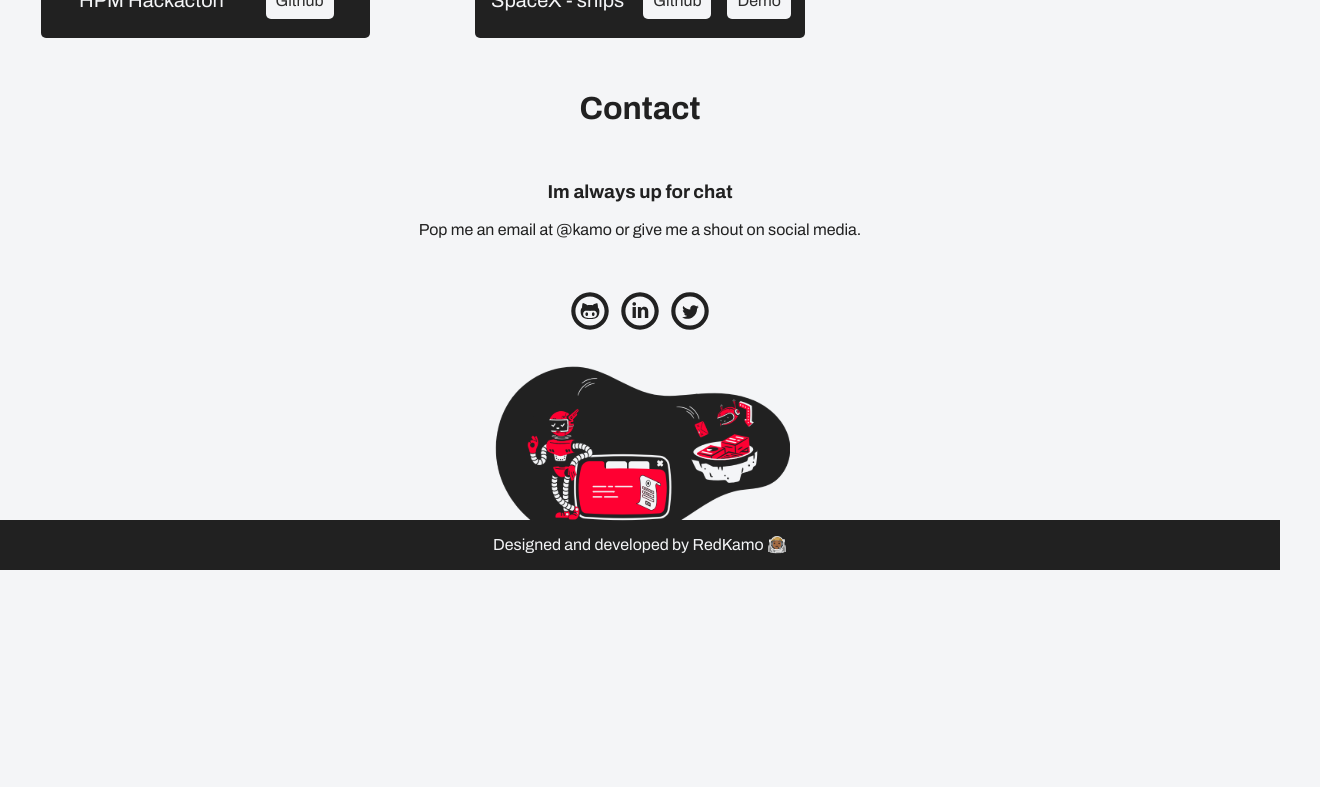
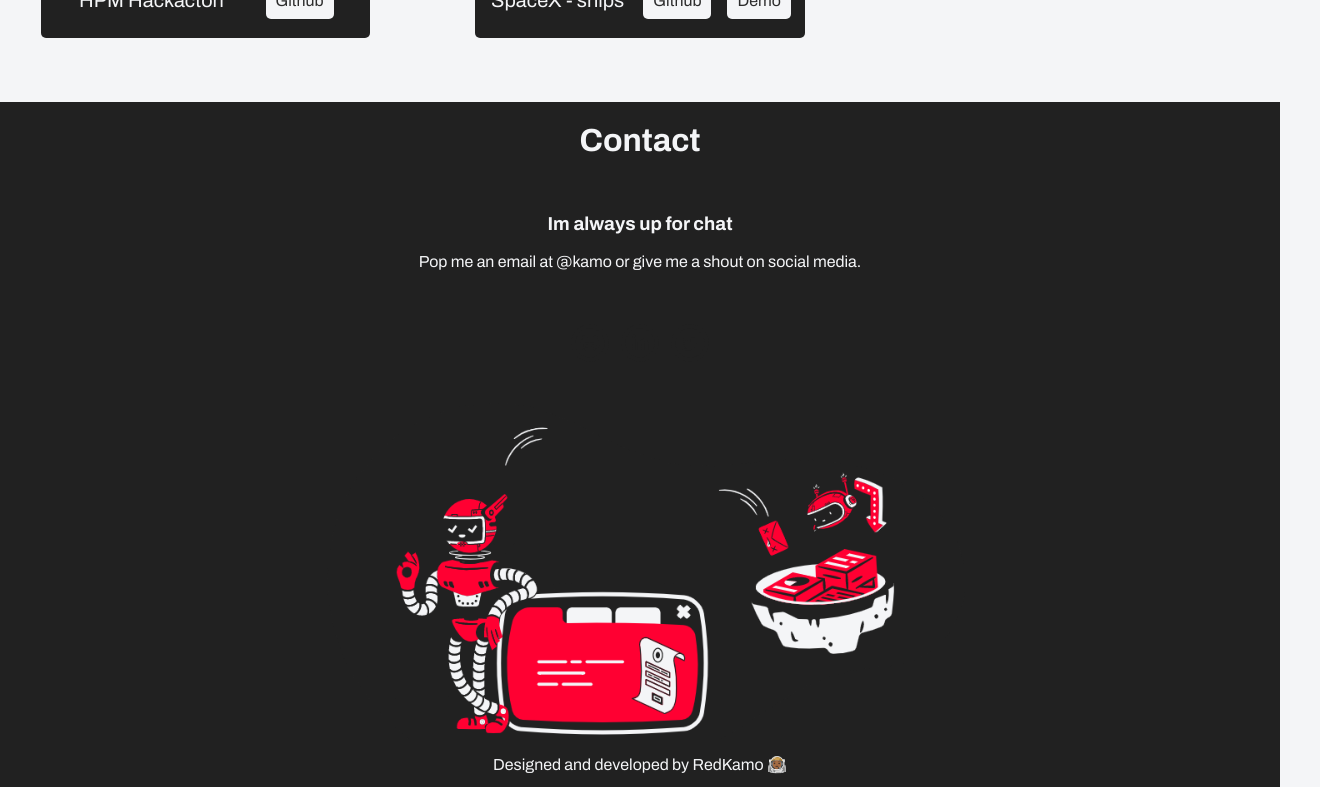
Before and after one commit to RedKamo/Redkamo-website, a React app: page / in a window 1280 px wide. Shown: the part 3291-4078 px from the top of the page, 1320 px wide, since content can reach past the window. Before the commit the page ends 3861 px from the top, so only its background shows below. Built offline with nearby package versions, Linux system fonts and the light colour scheme.

Commit message:
fix responsive /banner-section and responsive contact /contact-section

```diff
--- a/src/styles/Banner.scss
+++ b/src/styles/Banner.scss
@@ -101,7 +101,7 @@
 		display: flex;
 
 		&__cover{
-			width: 100%;
+			//width: 100%;
 			p{
 				width: 60%;
 				//border: 1px solid springgreen;
--- a/src/styles/Contact.scss
+++ b/src/styles/Contact.scss
@@ -1,10 +1,13 @@
 @import './global.scss';
 
 .contact{
+  width: 100%;
   //border: 1px solid blue;
+  background-color: $background-dark;
   display: flex;
   flex-direction: column;
   align-items: center;
+  color: $background-white;
 
   &__details{
     text-align: center;
@@ -29,7 +32,7 @@
 
   &__image{
     img{
-      width: 300px
+      width: 100%;
     }
   }
 }
--- a/src/styles/ProjectList.scss
+++ b/src/styles/ProjectList.scss
@@ -6,4 +6,5 @@
   margin: 0 auto;
   grid-gap: 1.5em;
   justify-items: center;
+  padding-bottom: 2em;
 }
--- a/src/styles/Projects.scss
+++ b/src/styles/Projects.scss
@@ -14,12 +14,4 @@
   img{
     width: 100%;
   }
-  &__up{
-    //background-color: $red-color;
-    //clip-path: polygon(0 0, 100% 30%, 100% 100%, 0 70%);
-
-    //margin-top: -3.9px;
-    //border: 1px solid red;
-   // visibility: hidden;
-  }
 }
```
